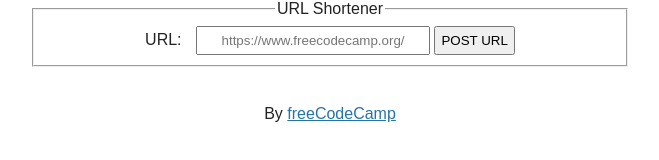
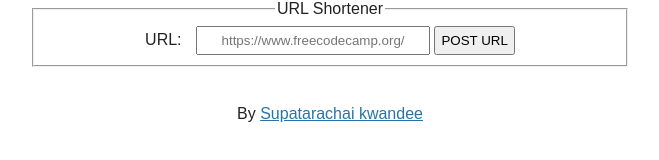
Before and after one commit to K1LROY/URL-Shortener-CVR, a website: page views/index.html in a window 1280 px wide. Shown: the part 106-266 px from the top of the page, without its empty margins (310-969 px from the left). Drawn offline with Linux system fonts and the light colour scheme.

Commit message:
Update index.html

```diff
--- a/views/index.html
+++ b/views/index.html
@@ -31,7 +31,7 @@
       </section>
     </main>
     <footer>
-      <p>By <a href="https://www.freecodecamp.org/">freeCodeCamp</a></p>
+      <p>By <a href="https://github.com/K1LROY/">Supatarachai kwandee</a></p>
     </footer>
   </body>
 </html>
```
